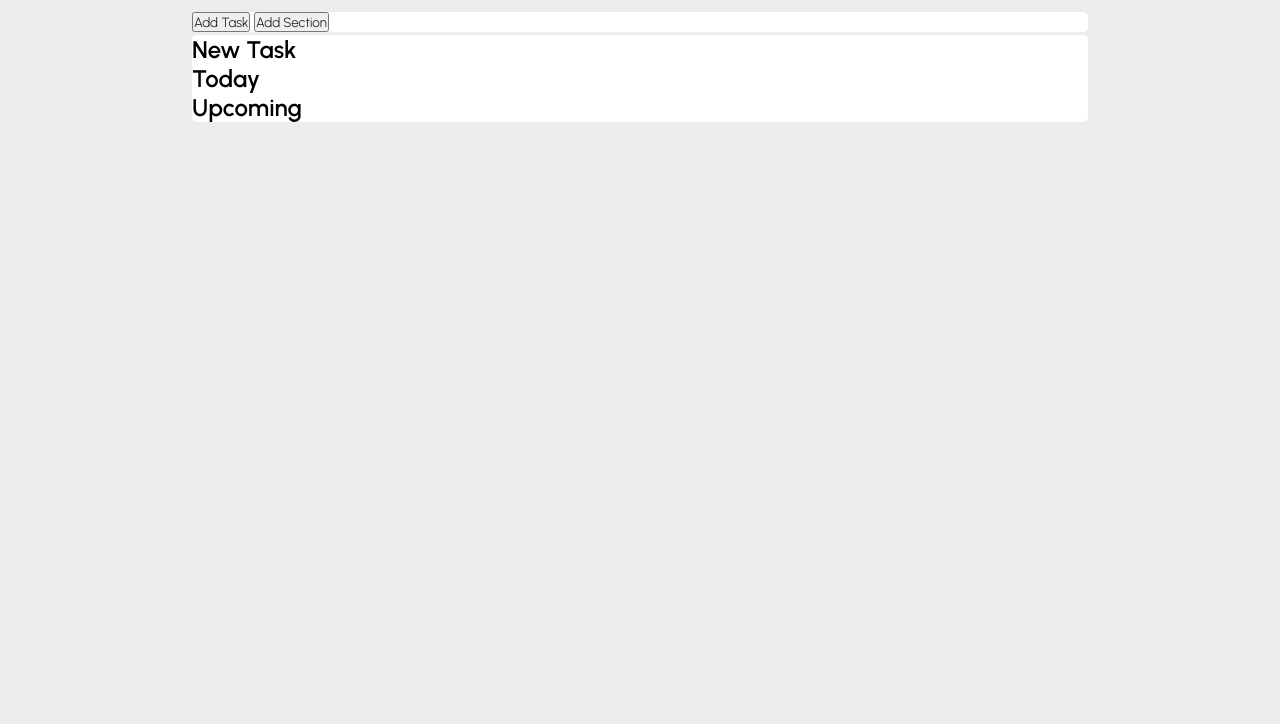
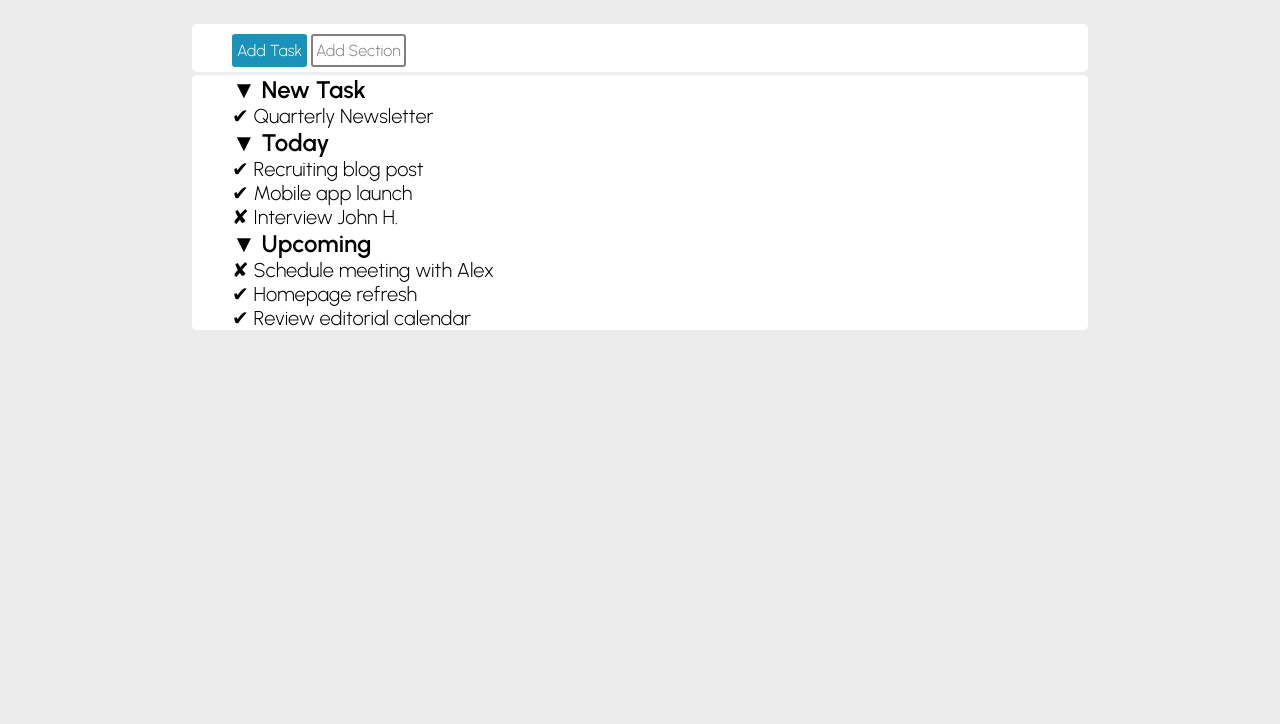
Before and after one commit to FrancescoSanti1/html-css-toboolist, a plain HTML site: page index.html in a window 1280 px wide. Shown: the part 76-800 px from the top of the page. Drawn offline with Linux system fonts and the light colour scheme.

Commit message:
realizzazione parte centrale prima versione

```diff
--- a/css/style.css
+++ b/css/style.css
@@ -11,29 +11,82 @@ body {
     background-color: rgb(236, 236, 236);
 }
 
+/* CSS relativo all'header */
+
 header {
     background-color: white;
+    padding: 10px 20px;
 }
 
 #logo {
     height: 50px;
+    line-height: 70px;
+    vertical-align: middle;
 }
 
 #titolo-pagina {
     font-size: 30px;
     font-weight: 600;
+    /* line-height: 50px;
+    vertical-align: middle; */
 }
+
+/* CSS relativo al contenitore e alle sue parti */
 
 #contenitore {
     width: 70%;
     margin: 30px auto 10px;
 }
 
-main, section {
+main, #sezione-pulsanti {
     background-color: white;
     border-radius: 5px;
+    padding-left: 40px;
+}
+
+#sezione-pulsanti {
+    padding-top: 10px;
+    padding-bottom: 5px;
+}
+
+.pulsante {
+    padding: 5px 3px;
+    border-radius: 3px;
+    display: inline-block;
+}
+
+#pulsante-blu {
+    background-color: rgb(26, 147, 187);
+    color: white;
+    border: solid 2px rgb(26, 147, 187);
+}
+
+#pulsante-bianco {
+    background-color: white;
+    color: grey;
+    border: solid 2px grey;
 }
 
 main {
     margin-top: 3px;
 }
+
+.titolo-sezione {
+    font-weight: 600;
+}
+
+.task {
+    font-size: 20px;
+}
+
+.titolo-sezione::before {
+    content: "\25BC  ";
+}
+
+.fatto .task-descrizione::before {
+    content: "\2714  ";
+}
+
+.da-fare .task-descrizione::before {
+    content: "\2718  ";
+}
--- a/index.html
+++ b/index.html
@@ -14,17 +14,51 @@
     </header>
 
     <div id="contenitore">
-        <section>
-            <button>Add Task</button>
-            <button>Add Section</button>
+        <section id="sezione-pulsanti">
+            <div class="pulsante" id="pulsante-blu">Add Task</div>
+            <div class="pulsante" id="pulsante-bianco">Add Section</div>
         </section>
 
         <main>
-            <h2>New Task</h2>
+            <section class="sezione-compito">
+                <h2 class="titolo-sezione">New Task</h2>
+                <div class="task fatto">
+                    <span class="task-descrizione">Quarterly Newsletter</span>
+                    <span class="argomento editorial"></span>
+                </div>
+            </section>
 
-            <h2>Today</h2>
+            <section class="sezione-compito">
+                <h2 class="titolo-sezione">Today</h2>
+                <div class="task fatto">
+                    <span class="task-descrizione">Recruiting blog post</span>
+                    <span class="argomento editorial"></span>
+                </div>
+                <div class="task fatto">
+                    <span class="task-descrizione">Mobile app launch</span>
+                    <span class="argomento editorial"></span>
+                </div>
+                <div class="task da-fare">
+                    <span class="task-descrizione">Interview John H.</span>
+                    <span class="argomento editorial"></span>
+                </div>
+            </section>
 
-            <h2>Upcoming</h2>
+            <section class="sezione-compito">
+                <h2 class="titolo-sezione">Upcoming</h2>
+                <div class="task da-fare">
+                    <span class="task-descrizione">Schedule meeting with Alex</span>
+                    <span class="argomento editorial"></span>
+                </div>
+                <div class="task fatto">
+                    <span class="task-descrizione">Homepage refresh</span>
+                    <span class="argomento editorial"></span>
+                </div>
+                <div class="task fatto">
+                    <span class="task-descrizione">Review editorial calendar</span>
+                    <span class="argomento editorial"></span>
+                </div>
+            </section>
         </main>
     </div>
 </body>
```
